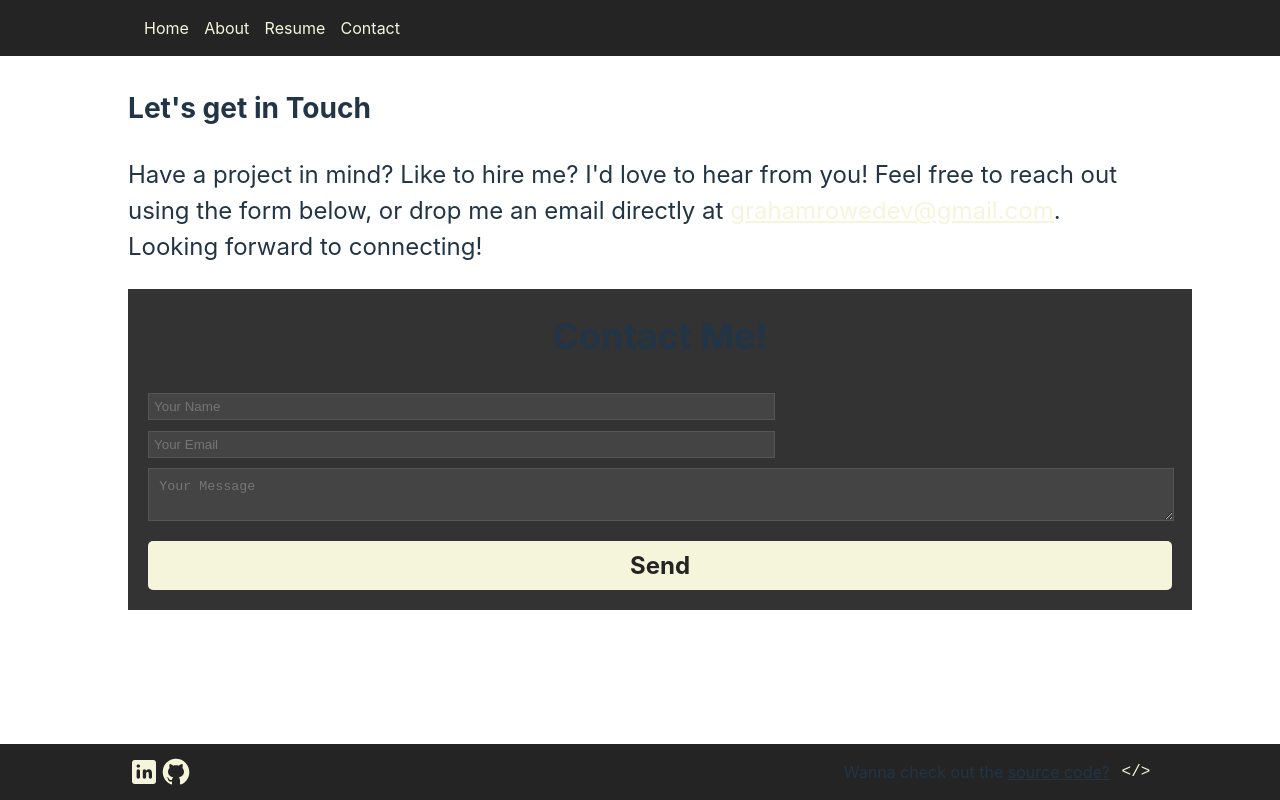
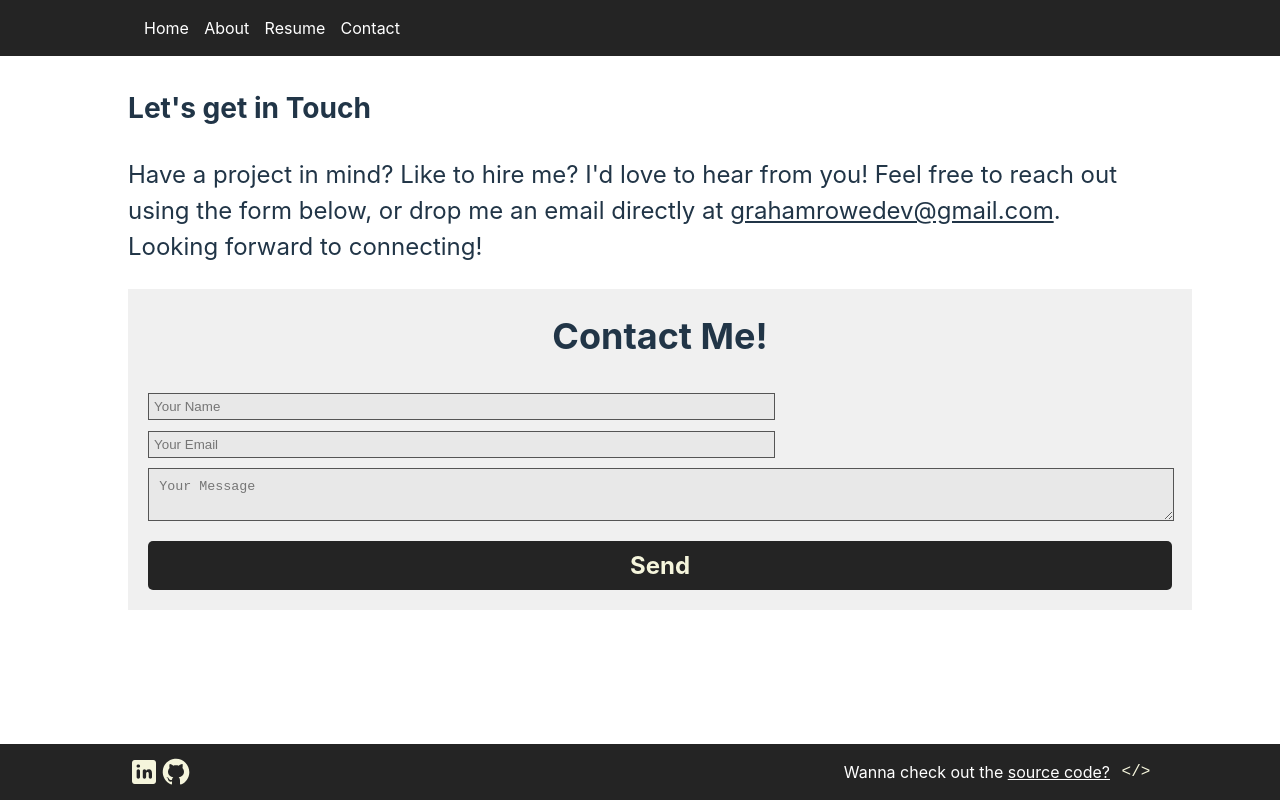
Before and after one commit to grrowe/grahamrowe.dev-ts, a React (Vite) app: page /contact in a window 1280 px wide. Shown: the top 800 px of the page. Built offline with nearby package versions, Linux system fonts and the light colour scheme.

Commit message:
fix light mode system preference css

```diff
--- a/src/index.css
+++ b/src/index.css
@@ -51,10 +51,40 @@ button:focus-visible {
     color: #213547;
     background-color: #ffffff;
   }
+  a {
+    color: #213547 !important;
+  }
   a:hover {
-    color: #747bff;
+    color: #9dc2e3;
   }
   button {
     background-color: #f9f9f9;
   }
+  .navLink {
+    color: #ffffff !important;
+  }
+
+  .footerText {
+    color: #ffffff;
+  }
+
+  .contactForm {
+    background-color: #f0f0f0 !important;
+  }
+
+  .contactForm input {
+    background-color: #e8e8e8 !important;
+    color: #213547 !important;
+  }
+
+  .contactForm textarea {
+    background-color: #e8e8e8 !important;
+    color: #213547 !important;
+  }
+
+  button {
+    background-color: #242424 !important;
+    color: #f5f5dc !important;
+  }
+
 }
--- a/src/ui/footer/footer.tsx
+++ b/src/ui/footer/footer.tsx
@@ -2,7 +2,6 @@ import React from "react";
 
 import "./footer.css";
 import { LinkedIn, Github, SourceCode } from "../components/footerSocials";
-import DownloadResume from "../components/downloadResume";
 
 const Footer: React.FC<any> = ({}) => {
   return (
@@ -16,7 +15,7 @@ const Footer: React.FC<any> = ({}) => {
           <Github link="https://github.com/grrowe" dark={false} />
         </div>
         <div>
-          <p>
+          <p className="footerText">
             Wanna check out the{" "}
             <span
               style={{ cursor: "pointer", textDecoration: "underline" }}
@@ -44,13 +43,3 @@ const Footer: React.FC<any> = ({}) => {
 };
 
 export default Footer;
-
-/*
-In footer:
-- wanna check the source code: Github link
-
-- link to socials, linkedin, etc.
-
-- my email and where I am working from
-
-*/
```
